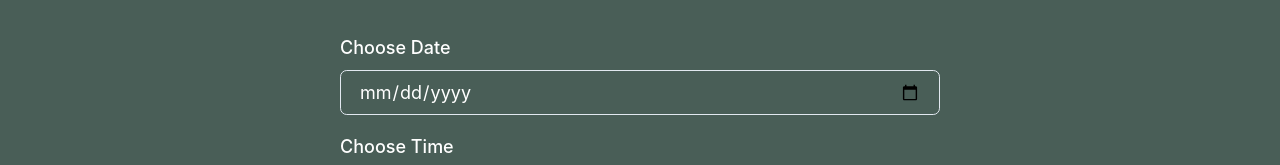
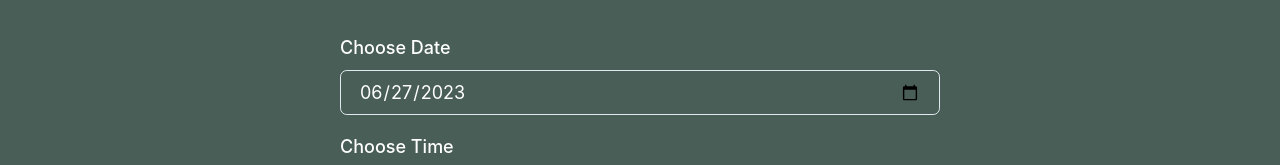
Before and after one commit to lucyhutcheson/booking-app, a React (Create React App) app: page /booking in a window 1280 px wide. Shown: the part 223-388 px from the top of the page. Built offline with nearby package versions, Linux system fonts and the light colour scheme; a web font is replaced by a local one.

Commit message:
Update booking functionality

```diff
--- a/src/components/BookingForm.js
+++ b/src/components/BookingForm.js
@@ -1,4 +1,4 @@
-import React, { useRef } from 'react';
+import React, { useRef, useState, useEffect } from 'react';
 import { useFormik } from "formik";
 import {
   Button,
@@ -13,11 +13,29 @@ import {
 } from "@chakra-ui/react";
 import * as Yup from 'yup';
 
-const BookingForm = ({ props, bookingAction }) => {
+const BookingForm = ({ props, bookingAction, handleDateSelected }) => {
 
+  // Handle dynamic time availablity based on selected date
+  const inputTimeRef = useRef();
+  const inputDateRef = useRef();
+  const defaultDate = new Date().toLocaleDateString('en-CA');
+  const [selectedDate, setSelectedDate] = useState(defaultDate);
+
+  const handleOnChange = (event) => {
+    console.log("Form::onChange", event);
+    if (event.target.id === 'date') {
+      setSelectedDate(event.target.value);
+    }
+  };
+
+  useEffect(() => {
+    handleDateSelected(selectedDate);
+  }, [selectedDate])
+
+  // Setup form functionality with Formik
   const formik = useFormik({
     initialValues: {
-      date: '',
+      date: defaultDate,
       time: '',
       guests: '1',
       occasion: 'Birthday',
@@ -27,7 +45,7 @@ const BookingForm = ({ props, bookingAction }) => {
     },
     onSubmit: (values) => {
       alert(JSON.stringify(values, null, 2));
-      bookingAction(values.time);
+      bookingAction(values);
       formik.resetForm();
     },
     validationSchema: Yup.object({
@@ -38,27 +56,27 @@ const BookingForm = ({ props, bookingAction }) => {
       email: Yup.string().email('Invalid email address').required('Required'),
       phone: Yup.string().required('Required'),
       occasion: Yup.string().required('Required'),
-    }),
+    })
   });
 
+  // Handle number of guests numerical function
   const { getInputProps, getIncrementButtonProps, getDecrementButtonProps } =
     useNumberInput({
       step: 1,
       defaultValue: 1,
       min: 1,
       max: 8
-    })
-
+  });
   const inc = getIncrementButtonProps()
   const dec = getDecrementButtonProps()
   const input = getInputProps()
-  const inputTime = useRef();
+
 
   return (
     <main className='booking bg-green white'>
       <div className='container narrow'>
         <h1 className='yellow'>Book Your Table</h1>
-        <form onSubmit={formik.handleSubmit}>
+        <form onSubmit={formik.handleSubmit} onChange={handleOnChange}>
           <VStack spacing={4}>
                <FormControl isInvalid={formik.touched.date && formik.errors.date}>
                 <FormLabel htmlFor="date">Choose Date</FormLabel>
@@ -68,6 +86,7 @@ const BookingForm = ({ props, bookingAction }) => {
                   id="date"
                   name="date"
                   type="date"
+                  ref={inputDateRef}
                   value={formik.values.date}
                   {...formik.getFieldProps("date")}
                 />
@@ -78,11 +97,11 @@ const BookingForm = ({ props, bookingAction }) => {
                 <Select
                   id="time"
                   name="time"
-                  ref={inputTime}
+                  ref={inputTimeRef}
                   placeholder='Select time'
                   {...formik.getFieldProps("time")}
                 >
-                  {props.times.map((time, index) => <option key={index}>{time}</option>)}
+                  {props && props.map((time, index) => <option key={index}>{time}</option>)}
                 </Select>
                 <FormErrorMessage>{formik.errors.time}</FormErrorMessage>
               </FormControl>
--- a/src/pages/Booking.js
+++ b/src/pages/Booking.js
@@ -1,26 +1,121 @@
-import React, { useReducer } from 'react';
+import React, { useReducer, useState, useEffect } from 'react';
 import Header from '../components/Header'
 import BookingForm from '../components/BookingForm'
 import Footer from '../components/Footer'
 
 const Booking = () => {
 
+  const defaultDate = new Date().toLocaleDateString('en-CA');
+  const initialTimes = ['5:00pm','6:00pm','7:00pm','8:00pm','9:00pm','10:00pm'];
+
+  // initialize the date/time when a new, not-previously-selected date is selected
+  const initializeNewDate = (selectedDate) => {
+    if (!selectedDate) {
+      return [{date: defaultDate, times: initialTimes}];
+    } else {
+      const initialDate = selectedDate ? selectedDate : defaultDate;
+      return {date: initialDate, times: initialTimes};
+    }
+  };
+
+  const [localState, setLocalState] = useState(initializeNewDate);
+
   const reducer = (state, action) => {
-    if (action.type === "pick_time") return { times: state.times.filter(item => item !== action.payload)}
-    return state;
+    let newState;
+    switch(action.type) {
+      case 'add_new_date':
+        newState = state.push(action.payload);
+        setLocalState(newState);
+        break;
+      case 'book_time':
+        newState = state;
+        const objIndex = newState.findIndex((obj => obj.date === action.payload.date));
+        newState[objIndex].times = newState[objIndex].times.filter(item => item !== action.payload.time);
+        setLocalState(newState);
+        break;
+      default:
+       newState = state;
+       break;
+    }
+    return newState;
   }
 
-  const initialTimes = {times: ['5:00pm','6:00pm','7:00pm','8:00pm','9:00pm','10:00pm']};
-  const [state, dispatch] = useReducer(reducer, initialTimes);
 
-  const updateTimes = (selectedTime) => {
-    dispatch({type: 'pick_time', payload: selectedTime });
+  // State will store all available dates and times
+  const [state, dispatch] = useReducer(reducer, null, initializeNewDate);
+  console.log('STATE: ', state, 'LOCAL STATE: ', localState);
+
+  // availableTimes is used to pass times array as props to booking form for display
+  const [availableTimes, setAvailableTimes] = useState();
+
+  const sampleData = [
+    {
+        date: "2023-06-28",
+        times: [
+            "5:00pm",
+            "6:00pm",
+            "7:00pm",
+            "8:00pm",
+            "9:00pm",
+            "10:00pm"
+        ]
+    },
+    {
+        date: "2023-06-29",
+        times: [
+            "5:00pm",
+            "6:00pm",
+            "7:00pm",
+            "8:00pm",
+            "9:00pm",
+            "10:00pm"
+        ]
+    }
+  ];
+  const sampleBooking = {
+    date: "2023-06-29",
+    time: "8:00pm",
+    guests: "1",
+    occasion: "Birthday",
+    firstName: "J",
+    email: "j@dk.com",
+    phone: "234"
+  };
+
+  // Update available times for a specific date when the form is submitted
+  const updateTimes = (booking) => {
+    dispatch({type: 'book_time', payload: booking});
+    console.log(localState.filter(item => item.date === defaultDate)[0].times);
   }
+// updateTimes(sampleBooking);
+
+  useEffect(() => {
+    console.log('STATE UPDATED', localState);
+    setAvailableTimes(localState.filter(item => item.date === defaultDate)[0].times);
+  }, [localState, defaultDate]);
+
+  // Set available times based on selected date from state
+  const getTimes = (selectedDate) => {
+    console.log('getTimes state: ', localState);
+    console.log('getTimes selectedDate: ', selectedDate);
+
+    const result = localState.filter(item => item.date === selectedDate);
+    console.log('getTimes result: ', result);
+    if (result.length) {
+      console.log('getTimes result length: ', result.length);
+      setAvailableTimes(result[0].times);
+    } else {
+      console.log('NO RESULT');
+      const newDateData = initializeNewDate(selectedDate);
+      dispatch({type: 'add_new_date', payload: newDateData});
+      setAvailableTimes(newDateData.times);
+    }
+  };
 
   return (
     <div className='page'>
       <Header />
-      <BookingForm props={state} bookingAction={updateTimes} />
+      <BookingForm props={availableTimes} bookingAction={updateTimes} handleDateSelected={getTimes} />
       <Footer />
     </div>
   )
```
